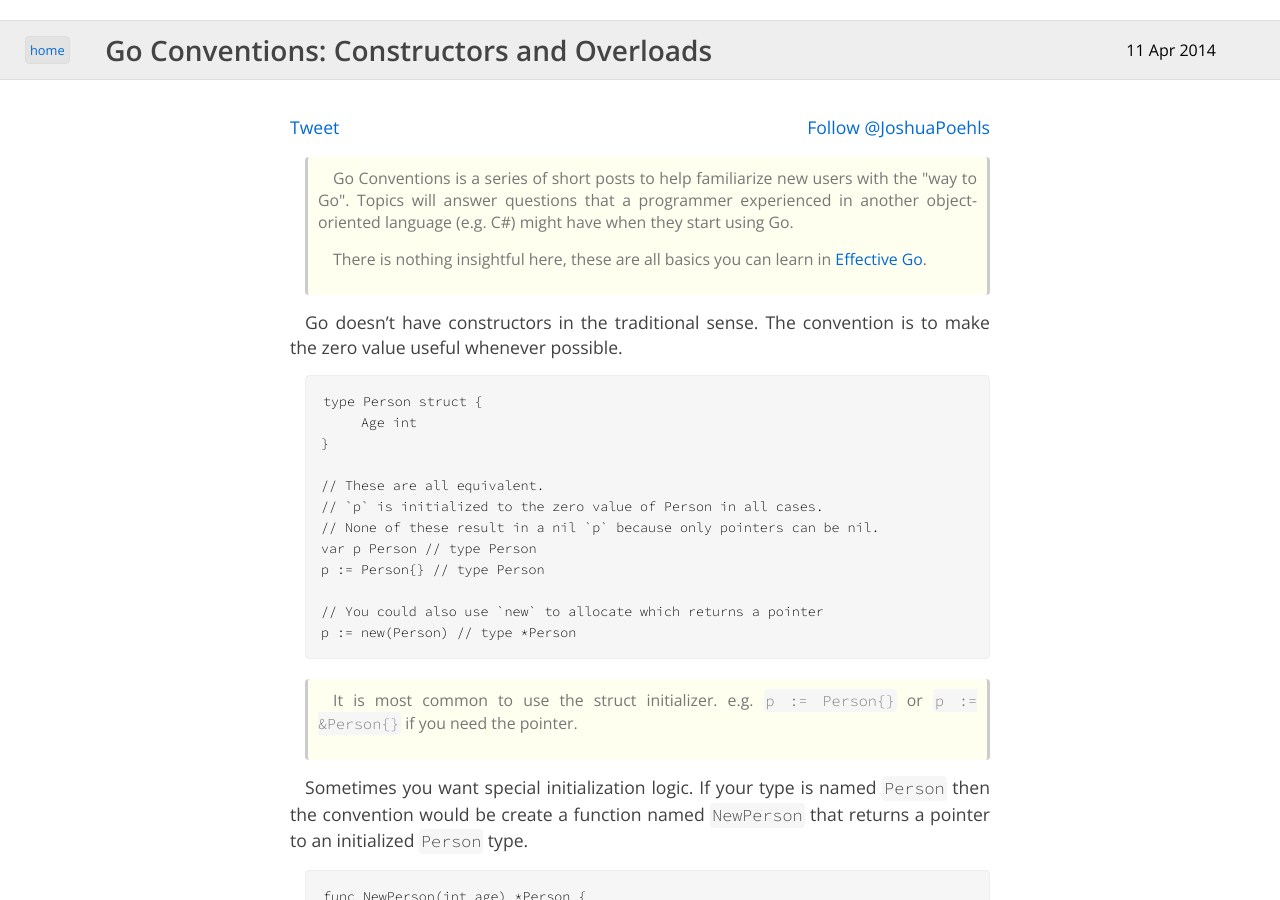
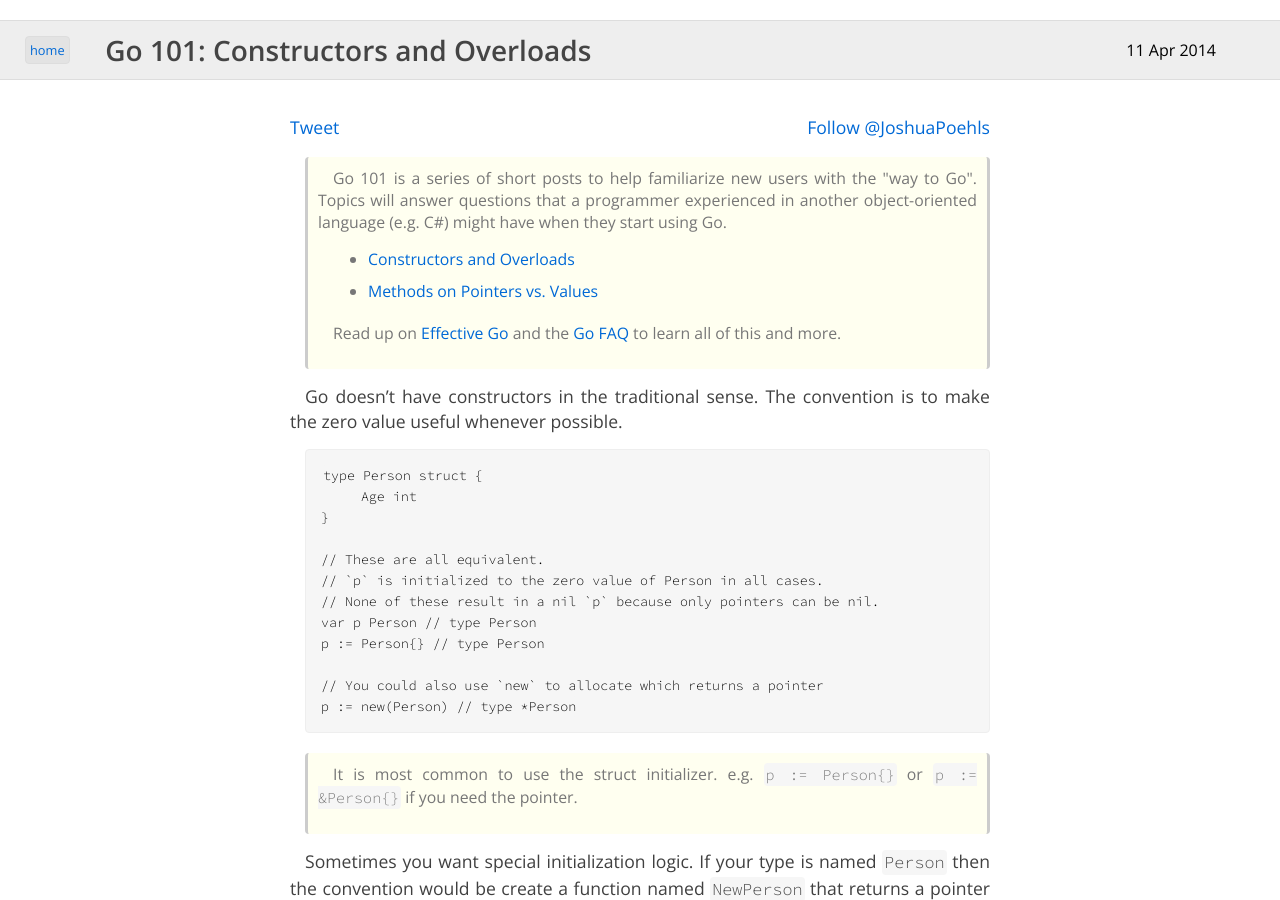
Before and after one commit to jpoehls/zduck.com, a Jekyll site: the page built from _posts/2014/2014-04-11-go-conventions-constructors-and-overloads.md, in a window 1280 px wide and 900 px high. Built offline with Jekyll 4.4.1, drawn with Linux system fonts in a browser that asks for light colours; Markdown is read by kramdown in place of the engine named in the settings; comment, search, counter and statistics services are not loaded.

Commit message:
Cleaned up configs and finished "conventions" -> "101" rename

```diff
--- a/_config.yml
+++ b/_config.yml
@@ -19,18 +19,21 @@ powershell_book_ad: |
     <div style="clear: both;" />
     </blockquote>
 
-go_conventions_blurb: |
+go_101_blurb: |
     <blockquote style="text-style: italic;">
     <p>
-        Go Conventions is a series of short posts
+        Go 101 is a series of short posts
         to help familiarize new users with the "way to Go".
         Topics will answer questions that a programmer
         experienced in another object-oriented language (e.g. C#)
         might have when they start using Go.
     </p>
-    <p>
-        There is nothing insightful here, these are all basics
-        you can learn in
-        <a href="http://golang.org/doc/effective_go.html">Effective Go</a>.
+    <ul>
+        <li><a href="/2014/go-conventions-constructors-and-overloads">Constructors and Overloads</a></li>
+        <li><a href="/2014/go-101-methods-on-pointers-vs-values">Methods on Pointers vs. Values</a></li>
+    </ul>
+    <p style="text-style: italic;">
+        Read up on <a href="http://golang.org/doc/effective_go.html">Effective Go</a>
+        and the <a href="http://golang.org/doc/faq">Go FAQ</a> to learn all of this and more.
     </p>
     </blockquote>
--- a/_posts/2014/2014-04-11-go-conventions-constructors-and-overloads.md
+++ b/_posts/2014/2014-04-11-go-conventions-constructors-and-overloads.md
@@ -1,12 +1,12 @@
 ---
-title: "Go Conventions: Constructors and Overloads"
+title: "Go 101: Constructors and Overloads"
 layout: post
 categories: golang
 description: "Mini-post showing how to implement constructors
 and function overloads in Go."
 ---
 
-{{site.go_conventions_blurb}}
+{{site.go_101_blurb}}
 
 Go doesn't have constructors in the traditional sense. The convention is to make the zero value useful whenever possible.
 
```
Also changed, not shown: _config.local.yml (+0 -35 lines), 1 other file.
